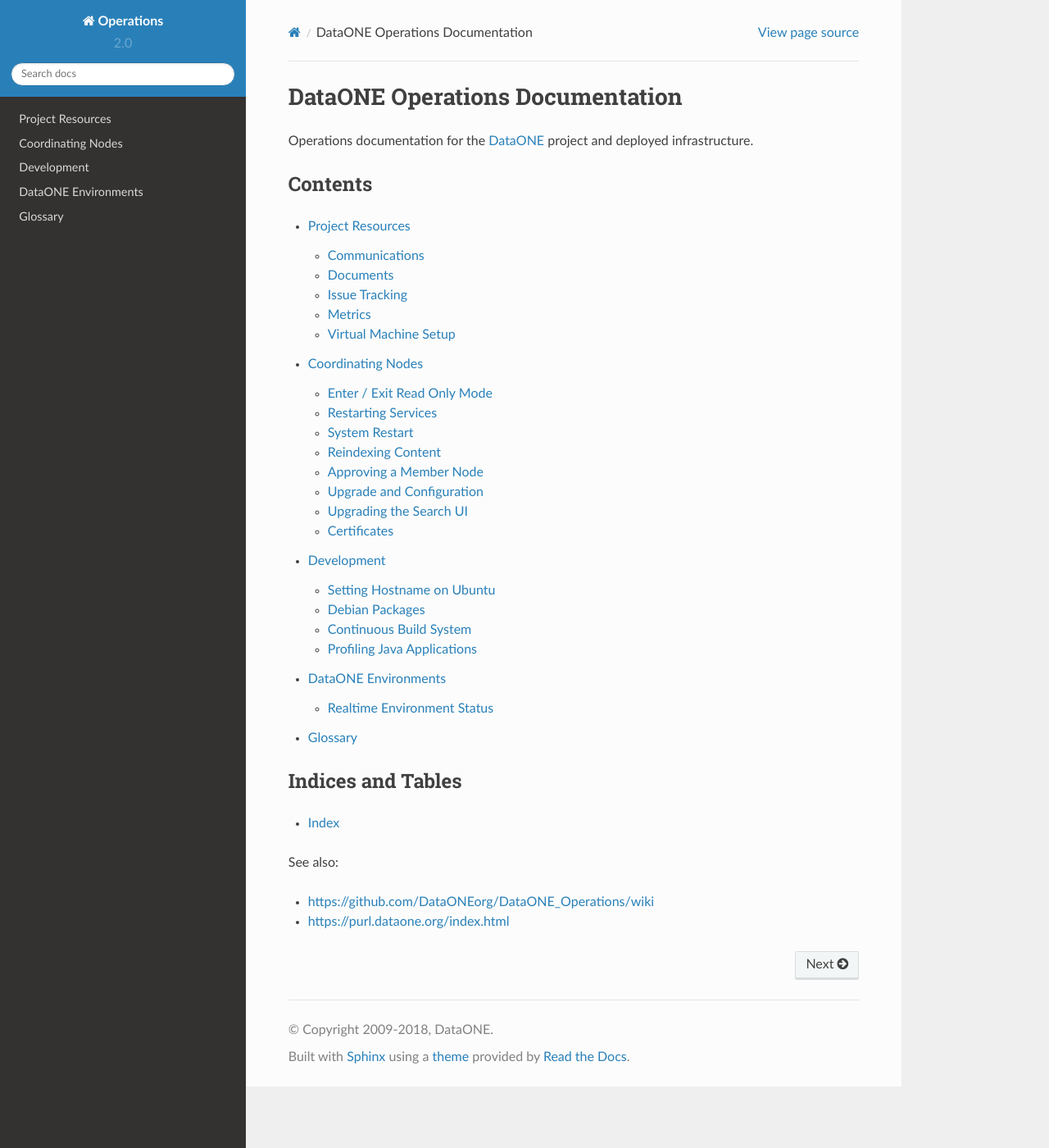
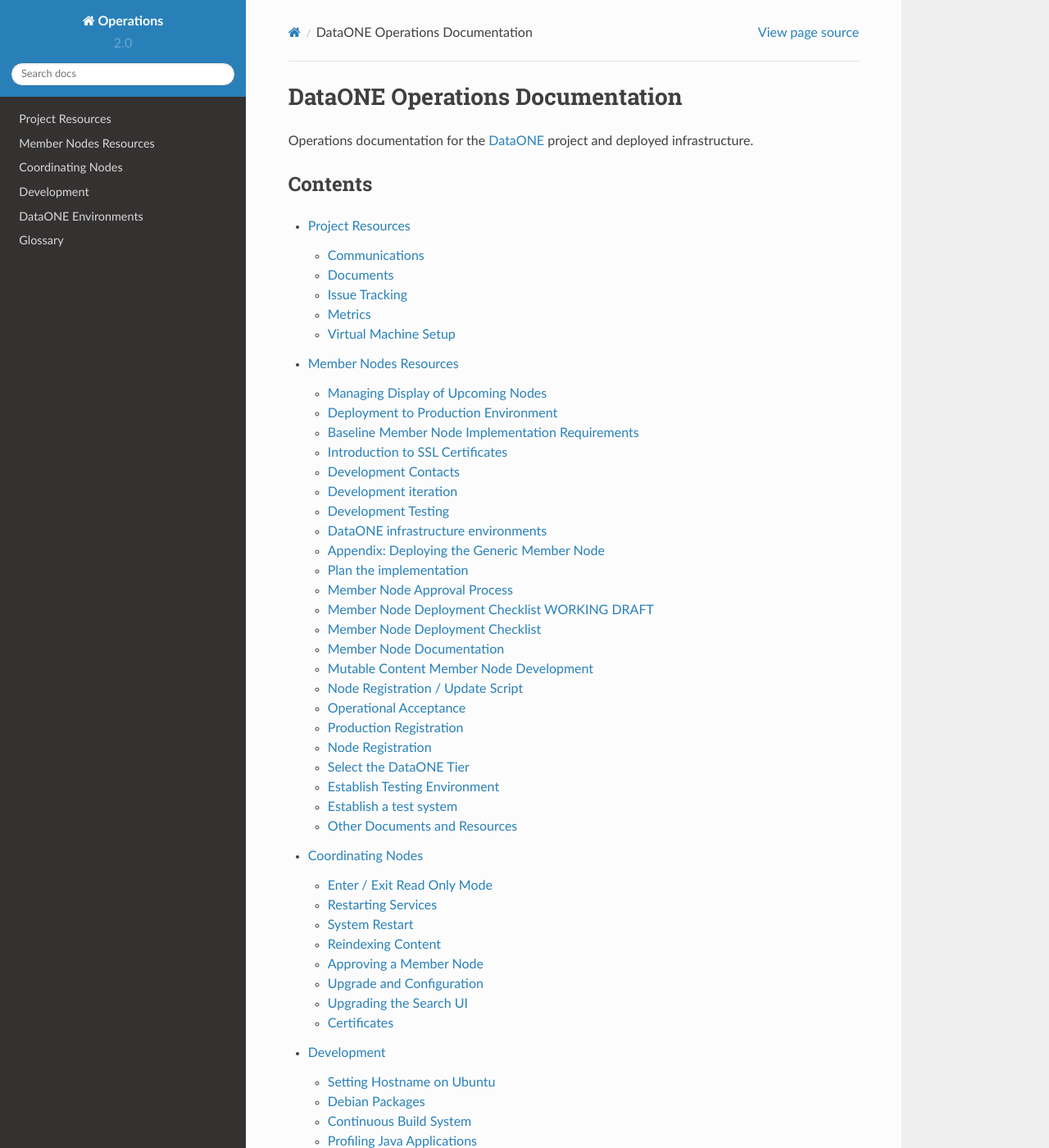
Before and after one commit to DataONEorg/Operations_Documentation, a Sphinx documentation site: the page built from source/index.rst, in a window 1280 px wide and 1400 px high. Shown: the whole window at 82% size. Built offline with Sphinx 7.4.7 and the Read the Docs theme 2.0.0, drawn with Linux system fonts in a browser that asks for light colours; formulas are drawn with MathJax 3; pages that are not in the unit, such as notebooks, are missing from menus.

```diff
--- a/source/MN/index.rst
+++ b/source/MN/index.rst
@@ -26,7 +26,15 @@
 .. _Member Node Description Document: http://www.dataone.org/sites/all/documents/Member_Node_Description_Form_2012Jun20_Formatted.docx
 
 
-**Contents**
+**Member Node Operations**
+
+.. toctree::
+   :maxdepth: 1
+
+   mn_custom_properties
+
+
+**Member Node Deployment**
 
 .. toctree::
    :maxdepth: 1
--- a/source/conf.py
+++ b/source/conf.py
@@ -86,7 +86,7 @@
 # List of patterns, relative to source directory, that match files and
 # directories to ignore when looking for source files.
 # This patterns also effect to html_static_path and html_extra_path
-exclude_patterns = ["_build", "**.ipynb_checkpoints", "MN/**", ]
+exclude_patterns = ["_build", "**.ipynb_checkpoints", ]
 
 # The name of the Pygments (syntax highlighting) style to use.
 pygments_style = 'sphinx'
```
Also changed, not shown: 1 other file.
